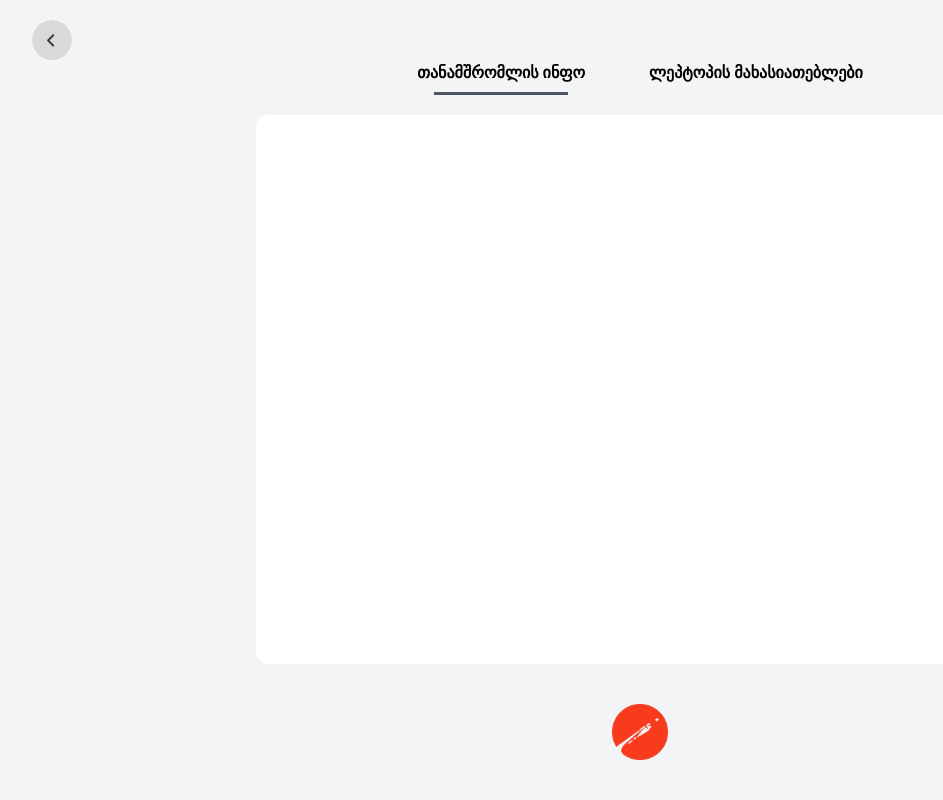
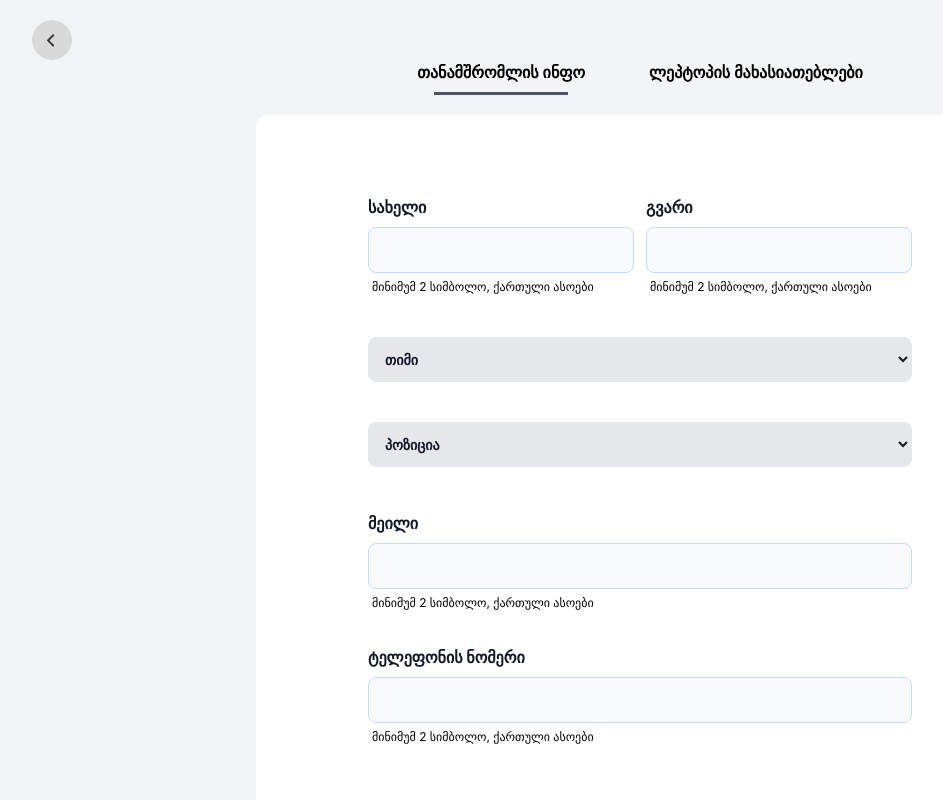
Before and after one commit to ibotchori/PCfy, a React (Create React App) app: page /employ-info in a window 1280 px wide. Shown: the top 800 px of the page, without its empty margins (0-943 px from the left). Built offline with nearby package versions, Linux system fonts and the light colour scheme.

Commit message:
style: add content on EmployeeInfo page

```diff
--- /dev/null
+++ b/src/components/Input/Input.jsx
@@ -0,0 +1,46 @@
+import React from 'react'
+
+const Input = ({ label, type, id, placeholder }) => {
+  return (
+    <div className='mb-6'>
+      <label
+        htmlFor={label}
+        className='block mb-2 text-base font-bold text-gray-900 dark:text-gray-300'
+      >
+        {label}
+      </label>
+      <div className='relative'>
+        {/* {dirtyFields && !errorMessage && (
+          <svg
+            className='absolute right-1 mt-4 mr-2'
+            width='24'
+            height='24'
+            viewBox='0 0 24 24'
+            fill='none'
+            xmlns='http://www.w3.org/2000/svg'
+          >
+            <path
+              d='M12 22C6.477 22 2 17.523 2 12C2 6.477 6.477 2 12 2C17.523 2 22 6.477 22 12C22 17.523 17.523 22 12 22ZM11.003 16L18.073 8.929L16.659 7.515L11.003 13.172L8.174 10.343L6.76 11.757L11.003 16Z'
+              fill='#249E2C'
+            />
+          </svg>
+        )} */}
+        <input
+          type={type}
+          id={id}
+          className={`bg-gray-50 text-gray-900 text-sm rounded-lg border-blue-200 focus:outline-none focus:border-blue-300 focus:ring-1 focus:ring-blue-300  block w-full p-3 border  `}
+          placeholder={placeholder}
+          // {...register(name)}
+        />
+      </div>
+      {/* Error */}
+      <div className='h-[0.1px] flex text-[10px] sm:text-xs '>
+        <p className='pt-[6px] pl-1 text-gay-600'>
+          მინიმუმ 2 სიმბოლო, ქართული ასოები
+        </p>
+      </div>
+    </div>
+  )
+}
+
+export default Input
--- a/src/components/PageTitle/PageTitle.jsx
+++ b/src/components/PageTitle/PageTitle.jsx
@@ -1,9 +1,10 @@
 import { BackArrow } from 'assets'
 import React from 'react'
-import { useLocation } from 'react-router-dom'
+import { useLocation, useNavigate } from 'react-router-dom'
 
 const PageTitle = () => {
   const location = useLocation()
+  const navigate = useNavigate()
   return (
     <>
       {/* Desktop */}
@@ -26,9 +27,10 @@ const PageTitle = () => {
       {/* Mobile */}
       <div className='m-auto py-3 sm:hidden block mt-3 '>
         <img
+          onClick={() => navigate(-1)}
           src={BackArrow}
           alt='Back Arrow'
-          className='absolute left-0 pt-[6px] pl-5'
+          className='absolute left-0 pt-[6px] pl-5 cursor-pointer'
         />
         <p className='font-semibold text-[1rem] '>
           {location.pathname === '/employ-info'
--- /dev/null
+++ b/src/components/Select/Select.jsx
@@ -0,0 +1,27 @@
+import React from 'react'
+
+const Select = ({ label, id, name }) => {
+  return (
+    <div className='mb-6'>
+      <select
+        id={id}
+        name={name}
+        className='bg-gray-200 text-gray-900 text-sm rounded-lg  focus:outline-none  font-bold  block w-full p-3 border '
+      >
+        <option selected>{label}</option>
+        <option value='US'>დეველოპმენტი</option>
+        <option value='CA'>HR</option>
+        <option value='FR'>გაყიდვები</option>
+        <option value='DE'>დიზაინი</option>
+        <option value='DE'>მარკეტინგი</option>
+      </select>
+      {/*      <div className='h-[0.1px] flex text-[10px] sm:text-xs '>
+        <p className='pt-[6px] pl-1 text-gay-600'>
+          მინიმუმ 2 სიმბოლო, ქართული ასოები
+        </p>
+      </div> */}
+    </div>
+  )
+}
+
+export default Select
--- a/src/components/index.js
+++ b/src/components/index.js
@@ -2,3 +2,5 @@ export { default as Button } from './Buttons/Button'
 export { default as GoBackButton } from './Buttons/GoBackButton'
 export { default as MainLogo } from './MainLogo/MainLogo'
 export { default as PageTitle } from './PageTitle/PageTitle'
+export { default as Input } from './Input/Input'
+export { default as Select } from './Select/Select'
--- a/src/pages/EmployeeInfo/EmployeeInfo.jsx
+++ b/src/pages/EmployeeInfo/EmployeeInfo.jsx
@@ -1,16 +1,44 @@
-import { GoBackButton, MainLogo, PageTitle } from 'components'
+import {
+  Button,
+  GoBackButton,
+  Input,
+  MainLogo,
+  PageTitle,
+  Select,
+} from 'components'
 import React from 'react'
 
 const EmployeeInfo = () => {
   return (
-    <div className='bg-gray-100 w-full h-screen flex flex-col justify-between'>
+    <div className='bg-gray-100 w-full h-full flex flex-col justify-between'>
       {/* Go Back Button */}
       <GoBackButton />
       {/* Title */}
       <PageTitle />
       {/* Main Content */}
       <div className='flex justify-center h-full'>
-        <form className=' w-full sm:w-[60%]  bg-white rounded-xl '></form>
+        <form className=' w-full sm:w-[60%]  bg-white rounded-xl  lg:px-28 pt-8 sm:pt-20 '>
+          <div className='flex flex-col lg:flex-row sm:justify-between gap-3 items-center pb-5 lg:pb-10'>
+            <div className='w-[21.875rem] sm:w-[25rem]'>
+              <Input label='სახელი' />
+            </div>
+            <div className='w-[21.875rem] sm:w-[25rem]'>
+              <Input label='გვარი' />
+            </div>
+          </div>
+          <div className='flex justify-between flex-col gap-4 w-[21.875rem] sm:w-[25rem] lg:w-full m-auto'>
+            <Select label='თიმი' />
+            <Select label='პოზიცია' />
+          </div>
+          <div className=' w-[21.875rem] sm:w-[25rem] lg:w-full m-auto pt-0 lg:pt-5 pb-10 lg:pb-24 gap-3 sm:gap-8 flex flex-col '>
+            <Input label='მეილი' />
+            <Input label='ტელეფონის ნომერი' />
+          </div>
+
+          <div className='w-full flex pr-3 lg:pr-0  pb-14 justify-end'>
+            <Button text='შემდეგი' path='/laptop-info' />
+          </div>
+        </form>
       </div>
 
       {/* Redberry Logo */}
```
